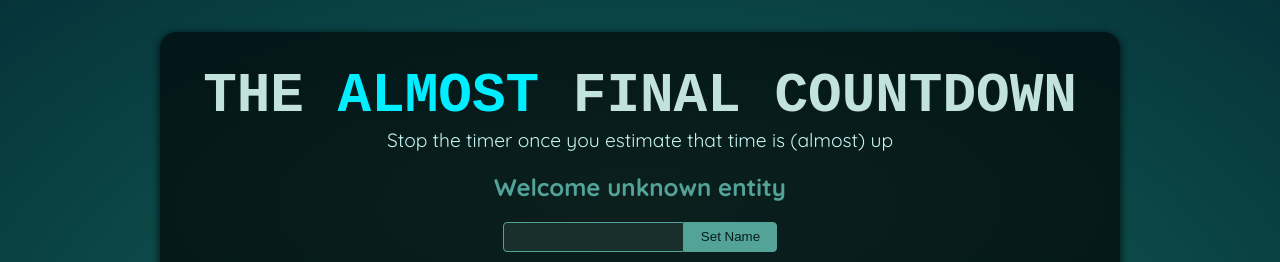
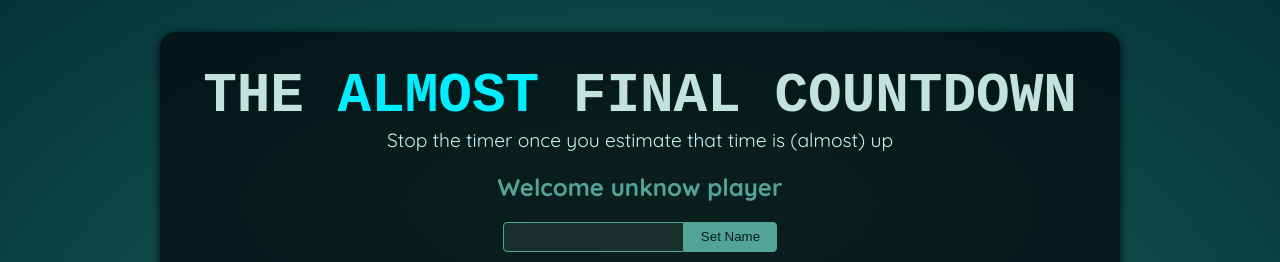
Before and after one commit to svyatoslav-e/final-countdown, a React (Vite) app: page / in a window 1280 px wide. Shown: the top 262 px of the page. Built offline with nearby package versions, Linux system fonts and the light colour scheme; a web font is replaced by a local one.

Commit message:
player name

```diff
--- a/src/components/Player.jsx
+++ b/src/components/Player.jsx
@@ -1,10 +1,24 @@
+import { useState } from 'react';
+
 export default function Player() {
+  const [enteredPlayerName, setEnteredPlayerName] = useState('');
+  const [submited, setSubmitted] = useState(false);
+
+  function handleChange(event) {
+    setSubmitted(false);
+    setEnteredPlayerName(event.target.value);
+  }
+
+  function handleClick() {
+    setSubmitted(true);
+  }
+
   return (
     <section id="player">
-      <h2>Welcome unknown entity</h2>
+      <h2>Welcome {submited ? enteredPlayerName: 'unknow player'}</h2>
       <p>
-        <input type="text" />
-        <button>Set Name</button>
+        <input type="text" onChange={handleChange} value={enteredPlayerName}/>
+        <button onClick={handleClick}>Set Name</button>
       </p>
     </section>
   );
```
